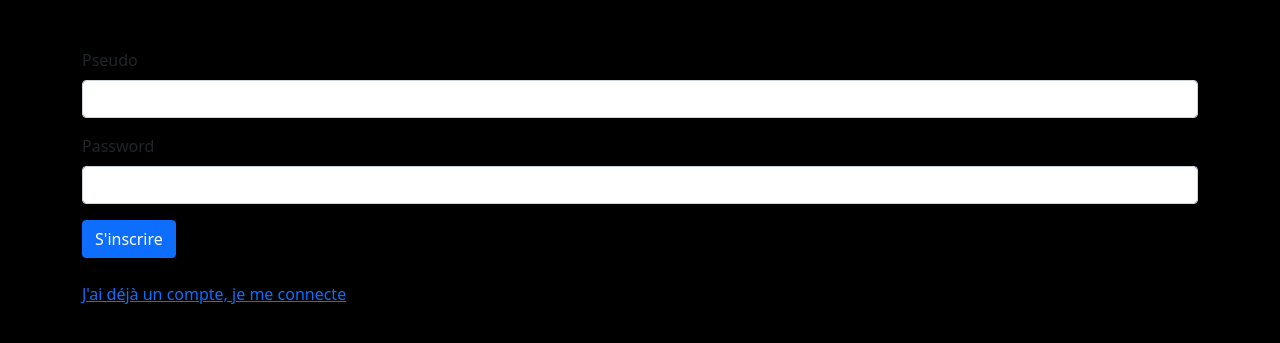
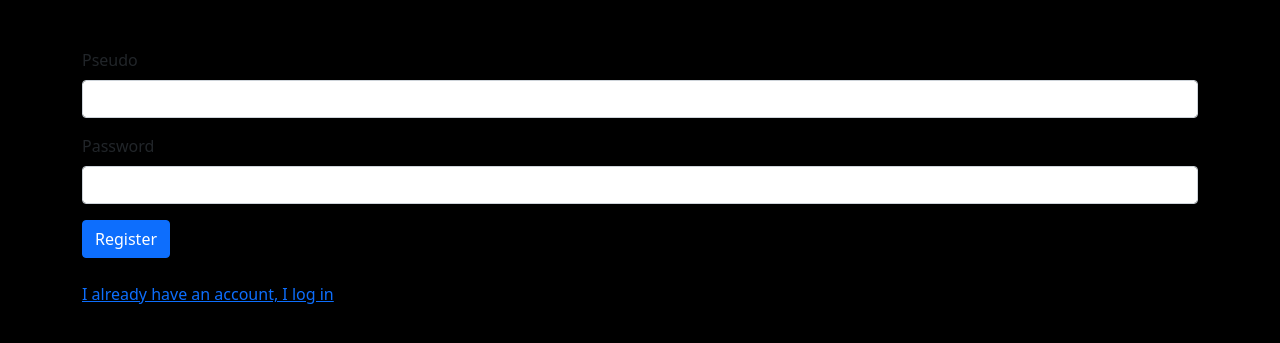
Before and after one commit to Estadieu/Assignement4_INF-3770, a PHP site: page /inscription.php in a window 1280 px wide. Shown: the top 343 px of the page. Run offline with PHP 8.4, Linux system fonts and the light colour scheme.

Commit message:
Upadate_Code_JE

```diff
--- a/actions/database.php
+++ b/actions/database.php
@@ -1,5 +1,5 @@
 <?php
-//Connexion au serveur MySQL
+//Connexion serveur MySQL
 try {
 	$bdd = new PDO("mysql:host=localhost;dbname=cabinet", 'root', '');
 }catch (Exception $e) {
--- a/ajouterMedecin.php
+++ b/ajouterMedecin.php
@@ -16,7 +16,7 @@
             <form action="ajouterMedecin.php" method="POST">
                 <p>LAST NAME <input type="text" name="nom" required /></p>
                 <p>FIRST NAME <input type="text" name="prenom" required /></p>
-                <p>TITLE <input type="text" name="civilite" required /></p>
+                <p>GENDER <input type="text" name="civilite" required /></p>
                 <p>
                     <input class="btn btn-danger" type="reset" name="reset" value="Reset ">
                     <input class="btn btn-success" type="submit" name="save" value="Add">
--- a/ajouterUsager.php
+++ b/ajouterUsager.php
@@ -11,7 +11,7 @@
     <div class="container">
         <br/>
         <fieldset>
-            <legend>Ajouter un nouvel usager</legend>
+            <legend>Add a new user</legend>
             <br><br>
             <form action="ajouterUsager.php" method="POST">
                 <p>  LAST NAME <input type="text" name="nom" required /></p>
--- a/inscription.php
+++ b/inscription.php
@@ -16,9 +16,9 @@
             <label for="exampleInputPassword1" class="form-label">Password</label>
             <input type="password" class="form-control" name="password">
         </div>
-        <button type="submit" class="btn btn-primary" name="validate">S'inscrire</button>
+        <button type="submit" class="btn btn-primary" name="validate">Register</button>
         <br><br>
-        <a href="connection.php"><p>J'ai déjà un compte, je me connecte</p></a>
+        <a href="connection.php"><p>I already have an account, I log in</p></a>
    </form>
 
 </body>
```
